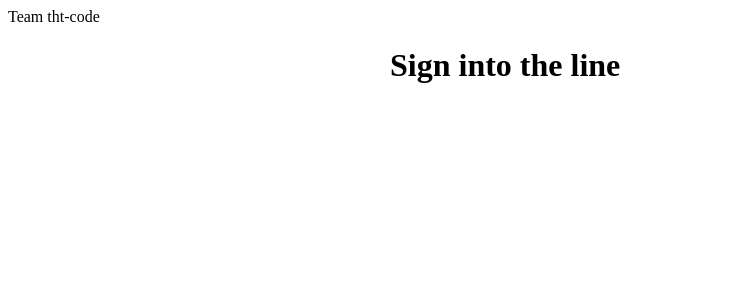
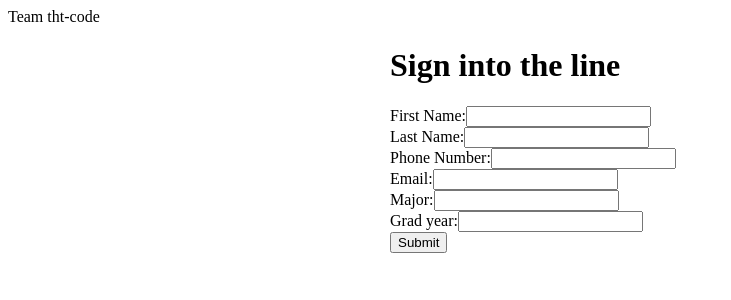
Before and after one commit to nxlouie/careerqueue, a Flask app: page /ticket in a window 1280 px wide. Shown: the top 300 px of the page, without its empty margins (0-731 px from the left). Run offline with Flask 2, Linux system fonts and the light colour scheme.

Commit message:
gonna NAP brb

```diff
--- a/controllers/ticket.py
+++ b/controllers/ticket.py
@@ -3,6 +3,11 @@ from extensions import db
 
 ticket = Blueprint('ticket', __name__, template_folder='templates')
 
-@ticket.route('/ticket')
+@ticket.route('/ticket', methods=['GET','POST'])
 def ticket_route():
-	return render_template("ticket.html")
+  if request.method=="GET":
+    return render_template("ticket.html")
+  if request.method=="POST":
+    cur = db.cursor()
+    cur.execute('INSERT INTO Ticket VALUES ()')
+    return redirect(request.url)
--- a/templates/ticket.html
+++ b/templates/ticket.html
@@ -1,5 +1,13 @@
 {% extends "base.html" %}
 {% block content %}
   <h1>Sign into the line</h1>
-
+  <form action="{{url_for('ticket.ticket_route')}}" method="POST">
+    <td>First Name:<input id="ticket_first_name" type="text" name="first"></td><br>
+    <td>Last Name:<input id="ticket_last_name" type="text" name="last"></td><br>
+    <td>Phone Number:<input id="ticket_phone" type="text" name="phone"></td><br>
+    <td>Email:<input id="ticket_email" type="text" name="email"></td><br>
+    <td>Major:<input id="ticket_major" type="text" name="major"></td><br>
+    <td>Grad year:<input id="ticket_grad" type="text" name="grad"></td><br>
+    <td><input id ="ticket_submit" type="submit" value="Submit"></td><br>
+  </form>
 {% endblock %}
```
